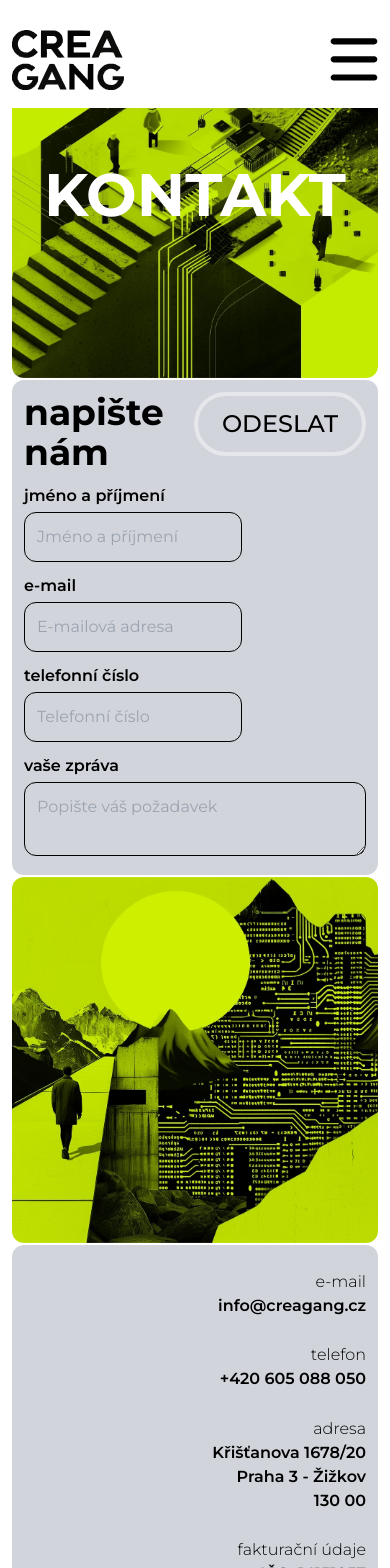
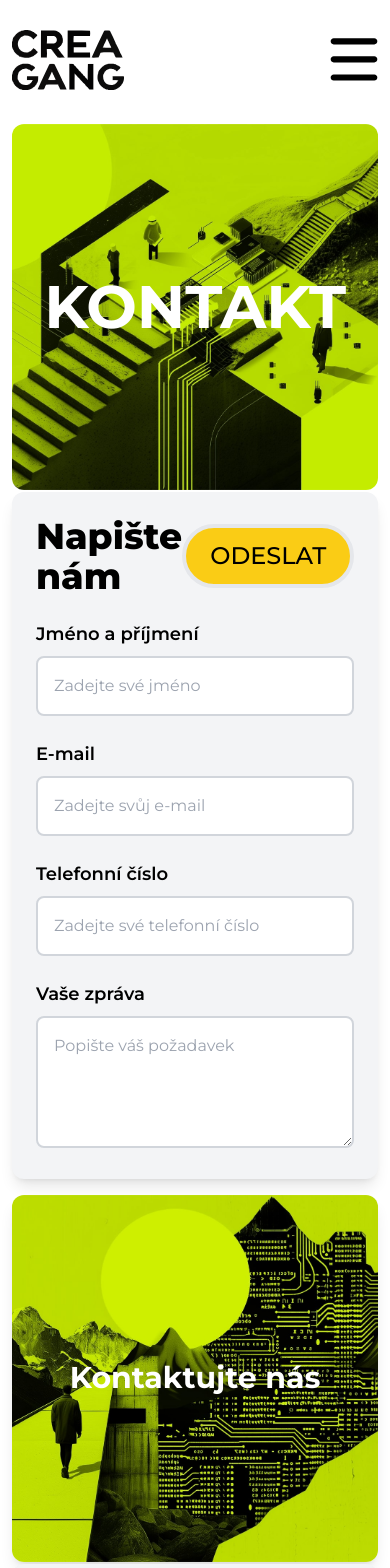
Before and after one commit to HonzaPenicka/creative-gang, a Next.js app: page /contact in a window 390 px wide. Shown: the top 1568 px of the page. Built offline with nearby package versions, Linux system fonts and the light colour scheme.

Commit message:
redesign

```diff
--- a/package.json
+++ b/package.json
@@ -14,6 +14,7 @@
     "flowbite-react": "^0.9.0",
     "negotiator": "^0.6.3",
     "next": "14.2.3",
+    "prettier": "^3.3.3",
     "react": "^18",
     "react-dom": "^18",
     "swiper": "^11.1.1"
--- a/src/components/header/index.tsx
+++ b/src/components/header/index.tsx
@@ -5,7 +5,7 @@ import Link from 'next/link';
 
 export const Header: FunctionComponent = () => {
 	return (
-		<div className='text-2xl gap-12 justify-between font-semibold py-6 uppercase hidden lg:flex items-center bg-white fixed top-0 left-0 w-full px-10 z-30'>
+		<div className='text-2xl gap-12 justify-between font-semibold py-6 uppercase hidden lg:flex items-center bg-white fixed top-0 left-0 w-screen px-10 z-30'>
 			<Link href='/' className='w-28 justify-center items-center text-center'>
 				<img src='/pics/logo.svg' alt='logo' />
 			</Link>
@@ -21,7 +21,7 @@ export const Header: FunctionComponent = () => {
 				href='/development'
 				className='hover:-translate-y-2 transition duration-300 delay-100 active:delay-100 hover:underline hover:underline-offset-4'
 			>
-				Web development && Applications
+				Web dev && Apps
 			</Link>
 
 			<Link
--- a/src/pages/about/index.tsx
+++ b/src/pages/about/index.tsx
@@ -4,6 +4,7 @@ import { Footer } from '@/components/footer';
 import { Header } from '@/components/header';
 import { MobileMenu } from '@/components/mobile-menu';
 import { Analytics } from '@vercel/analytics/react';
+import { Button } from '@/components/button';
 
 export default function AboutPage() {
 	const [openMobileMenu, setOpenMobileMenu] = useState(false);
@@ -13,7 +14,7 @@ export default function AboutPage() {
 	}, []);
 
 	return (
-		<div className='bg-white'>
+		<div className='bg-white pt-24'>
 			<main className='container mx-auto h-auto p-3 text-black'>
 				<MobileMenu />
 
@@ -32,24 +33,44 @@ export default function AboutPage() {
 									o nás
 								</div>
 							</div>
-							<div className='aspect-square lg:aspect-video rounded-xl justify-between text-center p-6 md:p-12 lg:p-24 flex flex-col bg-gray-200 gap-12 lg:gap-24'>
-								<div className='text-sm md:text-2xl text-justify font-light md:font-normal'>
-									Specializujeme se na vytváření jedinečných webových stránek,
-									grafického designu a brandingu. Naše práce je zaměřena na
-									inovativní a moderní řešení, která přesně odpovídají potřebám
-									našich klientů. Prohlédněte si naše portfolio a přesvědčte se
-									sami. Specializujeme se na vytváření jedinečných webových
-									stránek, grafického designu a brandingu. Naše práce je
-									zaměřena na inovativní a moderní řešení, která přesně
-									odpovídají potřebám našich klientů. Prohlédněte si naše
-									portfolio a přesvědčte se sami.
-									<br />
-									<br />
-								</div>
-								<div className='justify-center flex text-base md:text-5xl'>
-									Honza a Kuba
-								</div>
-							</div>
+							<div className="relative p-12 lg:p-24 bg-gradient-to-r from-[#0D01CD] to-[#ffffff] text-white rounded-3xl shadow-xl overflow-hidden">
+  {/* Abstraktní tvary v pozadí */}
+  <div className="absolute inset-0 opacity-0">
+    <svg className="w-full h-full" viewBox="0 0 800 600">
+      <circle cx="200" cy="300" r="150" fill="rgba(255, 255, 0, 0.3)" />
+      <circle cx="600" cy="400" r="100" fill="rgba(255, 0, 150, 0.4)" />
+      <path d="M300,400 C400,300 600,500 700,400" stroke="rgba(255, 255, 255, 0.2)" strokeWidth="3" fill="none"/>
+    </svg>
+  </div>
+
+  {/* Obsah */}
+  <div className="relative z-10 grid grid-cols-1 lg:grid-cols-2 gap-12 lg:gap-24 items-center justify-between">
+    {/* Textová část */}
+    <div className="text-left lg:col-span-1">
+      <h1 className="text-4xl md:text-6xl font-bold tracking-tight leading-tight animate-text-fade">
+        Weby a design s dotykem abstrakce.
+      </h1>
+      <p className="mt-8 text-lg md:text-2xl font-light opacity-80 leading-relaxed max-w-md">
+        Jsme Honza a Kuba, a vytváříme moderní, abstraktní webové stránky, které kombinují výjimečnou estetiku s funkčností a inovací.
+      </p>
+    </div>
+
+    {/* Jména jako vizuální prvek */}
+    <div className="lg:col-span-1 text-center lg:text-right">
+      <p className="text-6xl md:text-8xl font-extrabold bg-clip-text bg-gradient-to-r from-white to-[#0D01CD] animate-slide-up">
+        Honza <br/> & <br/> Kuba
+      </p>
+    </div>
+  </div>
+
+  {/* CTA Button */}
+  <div className="relative z-10 mt-12 text-center">
+    <Button additionalClassName="border-white bg-transparent hover:bg-yellow-500 hover:text-black transition-transform duration-300 ease-in-out transform hover:scale-110 shadow-lg">
+      <a href="/contact">Kontaktujte nás</a>
+    </Button>
+  </div>
+</div>
+
 
 							<div
 								className='aspect-square lg:aspect-video rounded-xl justify-center flex items-center text-3xl lg:text-6xl text-center font-bold text-white bg-cover bg-center'
--- a/src/pages/contact/index.tsx
+++ b/src/pages/contact/index.tsx
@@ -20,7 +20,7 @@ export default function ContactPage() {
 
 				<Header />
 
-				<div className='bg-white'>
+				<div className='bg-white pt-28'>
 					<div className='grid'>
 						<div className='flex flex-col gap-0.5'>
 							<div
@@ -33,104 +33,97 @@ export default function ContactPage() {
 									kontakt
 								</div>
 							</div>
-							<div className='grid lg:grid-cols-2 gap-0.5'>
+							<div className="grid lg:grid-cols-2 gap-4">
+  {/* Formulář */}
   <form
-									action='https://formspree.io/f/mvoelpny'
-									method='POST'
-									className=''
+    action="https://formspree.io/f/mvoelpny"
+    method="POST"
+    className="bg-gray-100 shadow-lg rounded-xl p-6 flex flex-col gap-6 justify-between"
   >
-									<div className='aspect-square rounded-xl p-3 lg:p-6 bg-gray-300 text-black flex flex-col gap-3 justify-between'>
-										<div className='flex justify-between'>
-											<div className='text-4xl md:text-6xl font-bold'>
-												napište
-												<br /> nám
+    <div className="flex justify-between items-center">
+      <div className="text-4xl md:text-5xl font-extrabold">
+        Napište <br /> nám
       </div>
       <div>
         <Button
-													type='submit'
-													additionalClassName='hover:border-[#D4EE4C]'
+          type="submit"
+          additionalClassName="bg-yellow-400 hover:bg-yellow-500 text-black font-bold py-3 px-6 rounded-full transition-all duration-300"
         >
           Odeslat
         </Button>
       </div>
     </div>
 
+    {/* Jméno a příjmení */}
     <div>
-											<div className='text-base md:text-2xl font-semibold pb-1 lg:pb-3'>
-												jméno a příjmení
+      <label className="text-lg md:text-2xl font-semibold pb-2 block">
+        Jméno a příjmení
+      </label>
+      <input
+        type="text"
+        name="Jméno a příjmení"
+        required
+        placeholder="Zadejte své jméno"
+        className="w-full p-4 rounded-lg outline-none border-2 border-gray-300 focus:border-yellow-400 transition-all duration-300"
+      />
     </div>
 
-											<div className='w-auto'>
+    {/* E-mail */}
+    <div>
+      <label className="text-lg md:text-2xl font-semibold pb-2 block">
+        E-mail
+      </label>
       <input
-													type='name'
-													name='Jméno a příjmení'
+        type="email"
+        name="E-mail"
         required
-													placeholder='Jméno a příjmení'
-													id='name'
-													className='p-3 rounded-xl py-3 lg:text-xl outline-none border-black border hover:border-[#D4EE4C] bg-transparent'
+        placeholder="Zadejte svůj e-mail"
+        className="w-full p-4 rounded-lg outline-none border-2 border-gray-300 focus:border-yellow-400 transition-all duration-300"
       />
+    </div>
+
+    {/* Telefonní číslo */}
+    <div>
+      <label className="text-lg md:text-2xl font-semibold pb-2 block">
+        Telefonní číslo
+      </label>
+      <input
+        type="tel"
+        name="Telefonní číslo"
+        required
+        placeholder="Zadejte své telefonní číslo"
+        className="w-full p-4 rounded-lg outline-none border-2 border-gray-300 focus:border-yellow-400 transition-all duration-300"
+      />
+    </div>
+
+    {/* Zpráva */}
+    <div>
+      <label className="text-lg md:text-2xl font-semibold pb-2 block">
+        Vaše zpráva
+      </label>
+      <textarea
+        name="message"
+        required
+        placeholder="Popište váš požadavek"
+        className="w-full p-4 rounded-lg outline-none border-2 border-gray-300 focus:border-yellow-400 transition-all duration-300"
+        rows={Number("4")}
+      ></textarea>
+    </div>
+  </form>
+
+  {/* Obrázek vedle formuláře */}
+  <div
+    className="aspect-square rounded-xl bg-cover bg-center flex items-center justify-center shadow-lg"
+    style={{
+      backgroundImage: "url('/pics/contact/first.jpg')",
+    }}
+  >
+    <div className="text-3xl lg:text-6xl font-bold text-white text-center">
+      Kontaktujte nás
+    </div>
   </div>
 </div>
 
-										<div>
-											<div className='text-base md:text-2xl font-semibold pb-1 lg:pb-3'>
-												e-mail
-											</div>
-
-											<div className='w-auto'>
-												<input
-													type='email'
-													name='E-mail'
-													required
-													placeholder='E-mailová adresa'
-													id='email'
-													className='p-3 rounded-xl py-3 md:text-xl outline-none border-black border hover:border-[#D4EE4C] bg-transparent'
-												/>
-											</div>
-										</div>
-
-										<div>
-											<div className='text-base md:text-2xl font-semibold pb-1 lg:pb-3'>
-												telefonní číslo
-											</div>
-
-											<div className='w-auto'>
-												<input
-													type='tel'
-													name='Telefonní číslo'
-													required
-													placeholder='Telefonní číslo'
-													id='phone'
-													className='p-3 rounded-xl py-3 md:text-xl outline-none border-black border hover:border-[#D4EE4C] bg-transparent'
-												/>
-											</div>
-										</div>
-
-										<div>
-											<div className='text-base md:text-2xl font-semibold pb-1 lg:pb-3'>
-												vaše zpráva
-											</div>
-
-											<div className='w-auto'>
-												<textarea
-													name='message'
-													placeholder='Popište váš požadavek'
-													required
-													id='message'
-													className='p-3 w-full rounded-xl md:py-3 lg:text-xl outline-none bg-transparent border-black border hover:border-[#D4EE4C]'
-												/>
-											</div>
-										</div>
-									</div>
-								</form>
-
-								<div
-									className='aspect-square rounded-xl justify-center flex items-center text-3xl lg:text-6xl text-center font-bold text-white bg-cover bg-center'
-									style={{
-										backgroundImage: 'url(/pics/contact/first.jpg)',
-									}}
-								></div>
-							</div>
 
 							<div className='lg:grid lg:grid-cols-2 gap-0.5 flex flex-col-reverse text-black'>
 								<div
@@ -139,37 +132,36 @@ export default function ContactPage() {
 										backgroundImage: 'url(/pics/contact/sec.jpg)',
 									}}
 								></div>
-								<div className='aspect-square rounded-xl justify-around text-right flex flex-col p-3 lg:p-6 bg-gray-300 bg-cover bg-center'>
+								<div className="aspect-square rounded-xl flex flex-col justify-around text-right p-6 bg-gray-100 shadow-lg">
   <div>
-										<div className='text-base md:text-2xl font-light'>
-											e-mail
+    <div className="text-lg md:text-xl font-light text-gray-600">
+      E-mail
     </div>
     <a
-											href='mailto:info@creagang.cz'
-											className='text-base md:text-2xl font-semibold hover:text-[#D4EE4C]'
+      href="mailto:info@creagang.cz"
+      className="text-lg md:text-2xl font-semibold text-gray-900 hover:text-yellow-400 transition-colors duration-300"
     >
       info@creagang.cz
     </a>
   </div>
+
   <div>
-										<div className='text-base md:text-2xl font-light'>
-											telefon
+    <div className="text-lg md:text-xl font-light text-gray-600">
+      Telefon
     </div>
-
     <a
-											href='tel:+420605088050'
-											className='text-base md:text-2xl font-semibold hover:text-[#D4EE4C]'
+      href="tel:+420605088050"
+      className="text-lg md:text-2xl font-semibold text-gray-900 hover:text-yellow-400 transition-colors duration-300"
     >
       +420 605 088 050
     </a>
   </div>
 
   <div>
-										<div className='text-base md:text-2xl font-light'>
-											adresa
+    <div className="text-lg md:text-xl font-light text-gray-600">
+      Adresa
     </div>
-
-										<div className='text-base md:text-2xl font-semibold'>
+    <div className="text-lg md:text-2xl font-semibold text-gray-900">
       Křišťanova 1678/20
       <br /> Praha 3 - Žižkov
       <br /> 130 00
@@ -177,15 +169,15 @@ export default function ContactPage() {
   </div>
 
   <div>
-										<div className='text-base md:text-2xl font-light'>
-											fakturační údaje
+    <div className="text-lg md:text-xl font-light text-gray-600">
+      Fakturační údaje
     </div>
-
-										<div className='text-base md:text-2xl font-semibold'>
+    <div className="text-lg md:text-2xl font-semibold text-gray-900">
       IČO: 14151057
     </div>
   </div>
 </div>
+
 							</div>
 						</div>
 					</div>
--- a/src/pages/design/index.tsx
+++ b/src/pages/design/index.tsx
@@ -19,7 +19,7 @@ export default function DesignPage() {
 
 				<Header />
 
-				<div className='bg-white'>
+				<div className='bg-white pt-28'>
 					<div className='grid'>
 						<div className='flex flex-col gap-0.5'>
 							<div
--- a/src/pages/development/index.tsx
+++ b/src/pages/development/index.tsx
@@ -24,7 +24,7 @@ export default function DevPage() {
 
 				<Header />
 
-				<div className='bg-white'>
+				<div className='bg-white pt-28'>
 					<div className='grid'>
 						<div className='flex flex-col gap-0.5'>
 							<div
--- a/src/pages/index.tsx
+++ b/src/pages/index.tsx
@@ -17,7 +17,7 @@ export default function Home() {
 
 				<Header />
 
-				<div className='bg-white'>
+				<div className='bg-white pt-28'>
 					<div className='grid'>
 						<div className='flex flex-col gap-0.5'>
 							<div
@@ -31,33 +31,29 @@ export default function Home() {
 									<br /> gang
 								</div>
 							</div>
-							<div className='aspect-square md:aspect-video rounded-xl text-center p-6 md:p-12 flex flex-col bg-gray-200 gap-6 md:gap-24'>
-								<div className='text-base md:text-3xl lg:px-64 font-bold text-balance'>
-									WEBOVÉ STRÁNKY | BRANDING | LOGA | VIZITKY | PLAKÁTY | BANERY
-									| LETÁKY | UX/UI | SEO | SITE
-								</div>
-								<div>
-									<div className='text-sm md:text-xl lg:px-48 text-justify'>
-										Specializujeme se na vytváření jedinečných webových stránek,
-										kreativního grafického designu a profesionálního brandingu.
-										Naše práce se zaměřuje na inovativní a moderní řešení, která
-										přesně odpovídají potřebám našich klientů.
-										<p className='hidden md:flex'>
-											Prohlédněte si naše portfolio a přesvědčte se sami.
-											Specializujeme se na vytváření jedinečných webových
-											stránek, kreativního grafického designu a profesionálního
-											brandingu. Naše práce se zaměřuje na inovativní a moderní
-											řešení, která přesně odpovídají potřebám našich klientů.
-											Prohlédněte si naše portfolio a přesvědčte se sami.
-										</p>
+							<div className="relative rounded-3xl p-8 md:p-16 bg-gradient-to-r from-[#EEEE57] to-[#F8C65A] shadow-lg text-white overflow-hidden">
+								<div className="absolute inset-0 opacity-80 pointer-events-none rounded-3xl"></div>
+									<div className="relative z-10 flex flex-col gap-8 md:gap-16 items-center text-center">
+										<div className="text-2xl md:text-4xl lg:text-5xl font-extrabold tracking-wide animate-text">
+											WEB DESIGN | BRANDING | DEVELOPMENT | UX/UI | SEO
+										</div>
+
+										<div className="text-base md:text-xl lg:text-2xl max-w-4xl leading-relaxed">
+										Vytvářím jedinečné webové stránky a vizuální identity, které oživí vaše nápady a zaujmou vaše zákazníky. Od inovativního grafického designu po moderní vývoj webových aplikací – mám řešení přesně na míru vašim potřebám.
+										</div>
+
+										<div className="text-sm md:text-lg lg:text-xl hidden md:flex mt-6 opacity-80">
+										Prohlédněte si mé portfolio, kde najdete ukázky prací zahrnující kreativní návrhy a inovativní řešení na míru.
+										</div>
+
+										<div className="pt-6 md:pt-12">
+										<Button additionalClassName="border-transparent bg-white text-purple-600 hover:bg-purple-500 hover:text-white transition-all transform hover:scale-105 shadow-lg">
+											<a href="/contact">Napište mi</a>
+										</Button>
 									</div>
 								</div>
-								<div className='pt-6 md:pt-24'>
-									<Button additionalClassName='border-[#F8F85A] hover:border-white'>
-										<a href='/contact'>napište nám</a>
-									</Button>
-								</div>
 							</div>
+
 
 							<div className='grid md:grid-cols-2 gap-0.5'>
 								<Link
@@ -78,7 +74,7 @@ export default function Home() {
 										backgroundImage: 'url(/pics/home/face.jpg)',
 									}}
 								>
-									<div className=''>
+									<div>
 										WEB & APP
 										<br /> DEVELOPMENT
 									</div>
```
Also changed, not shown: 1 other file (tests, documents, lock files or other folders). Lines whose indentation alone changed are shown as unchanged.
